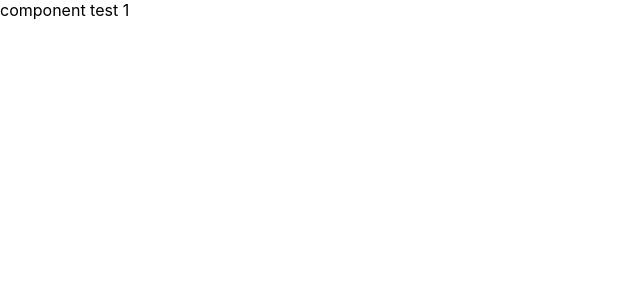
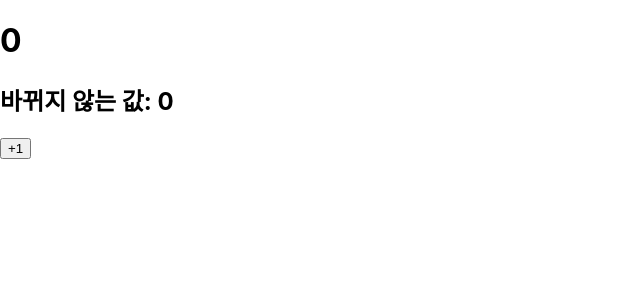
Before and after one commit to alanhakhyeonsong/React-Playground, a React (Create React App) app in the folder playground/: page / in a window 1280 px wide. Shown: the top 300 px of the page, without its empty margins (0-640 px from the left). Built offline with nearby package versions, Linux system fonts and the light colour scheme.

Commit message:
counter 처리

```diff
--- a/playground/src/App.js
+++ b/playground/src/App.js
@@ -1,22 +1,8 @@
 import './App.css';
-import React, { Component } from 'react';
-import MyComponent from './components/MyComponent';
+import Counter from './components/Counter';
 
-// function App() {
-//   const name = 'React Study'
-//   return (
-//     <div className="react">
-//       {name}
-//     </div>
-//   );
-// }
-
-class App extends Component {
-  render() {
-    const name = 1;
-    // return <div className="react">{name}</div>
-    return <MyComponent name="props test">{name}</MyComponent>
-  }
+function App() {
+  return <Counter />
 }
 
 export default App;
--- /dev/null
+++ b/playground/src/components/Counter.js
@@ -0,0 +1,40 @@
+import React, { Component } from 'react';
+
+class Counter extends Component {
+  state = {
+    number: 0,
+    fixedNumber: 0
+  }
+
+  render() {
+    const { number, fixedNumber } = this.state;
+    return (
+      <div>
+        <h1>{number}</h1>
+        <h2>바뀌지 않는 값: {fixedNumber}</h2>
+        {/* <button onClick={() => {
+            this.setState(prevState => ({ number: prevState.number + 1 }));
+            this.setState(prevState => ({ number: prevState.number + 1 }));
+          }}
+        >
+          +1
+        </button> */}
+        <button
+          onClick={() => {
+            this.setState({
+                number: number + 1
+              },
+              () => {
+                console.log(this.state);
+              }
+            );
+          }}
+        >
+          +1
+        </button>
+      </div>
+    )
+  }
+}
+
+export default Counter;
```
